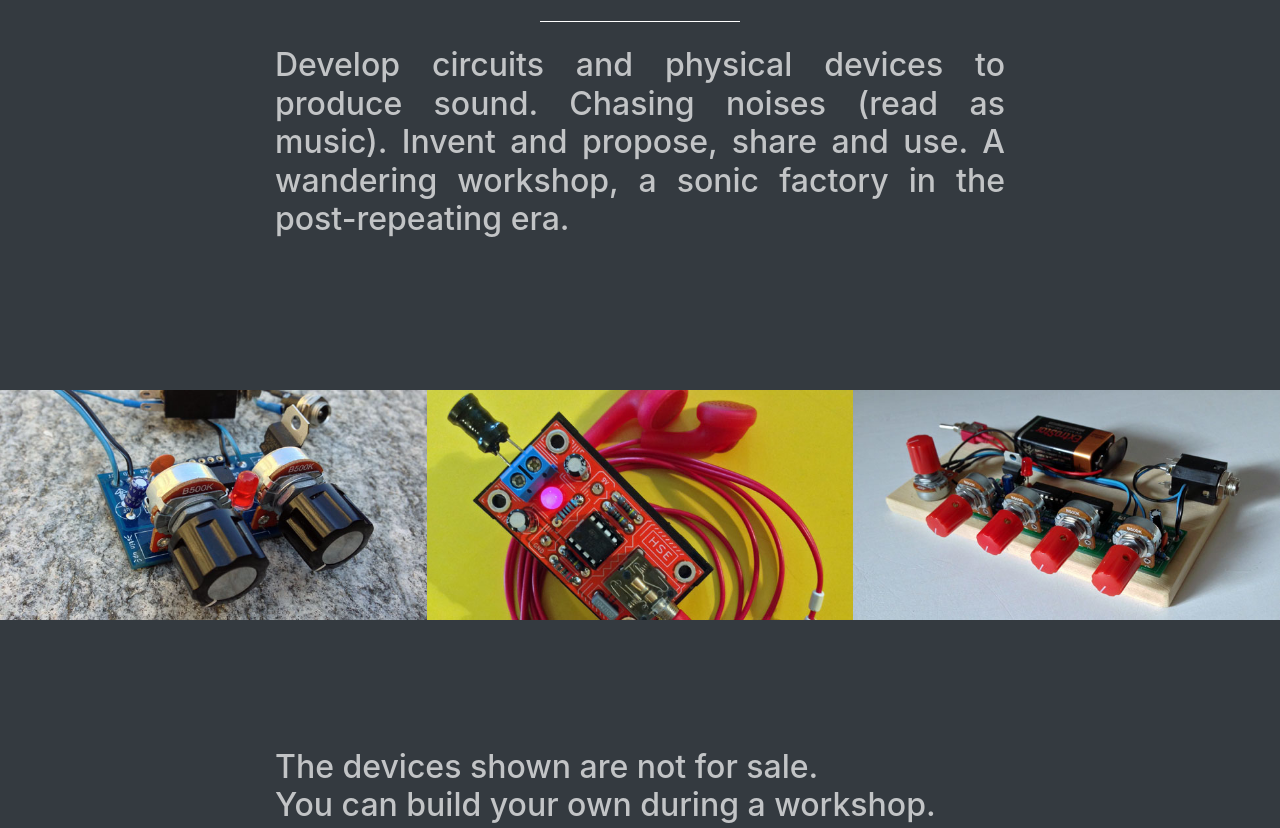
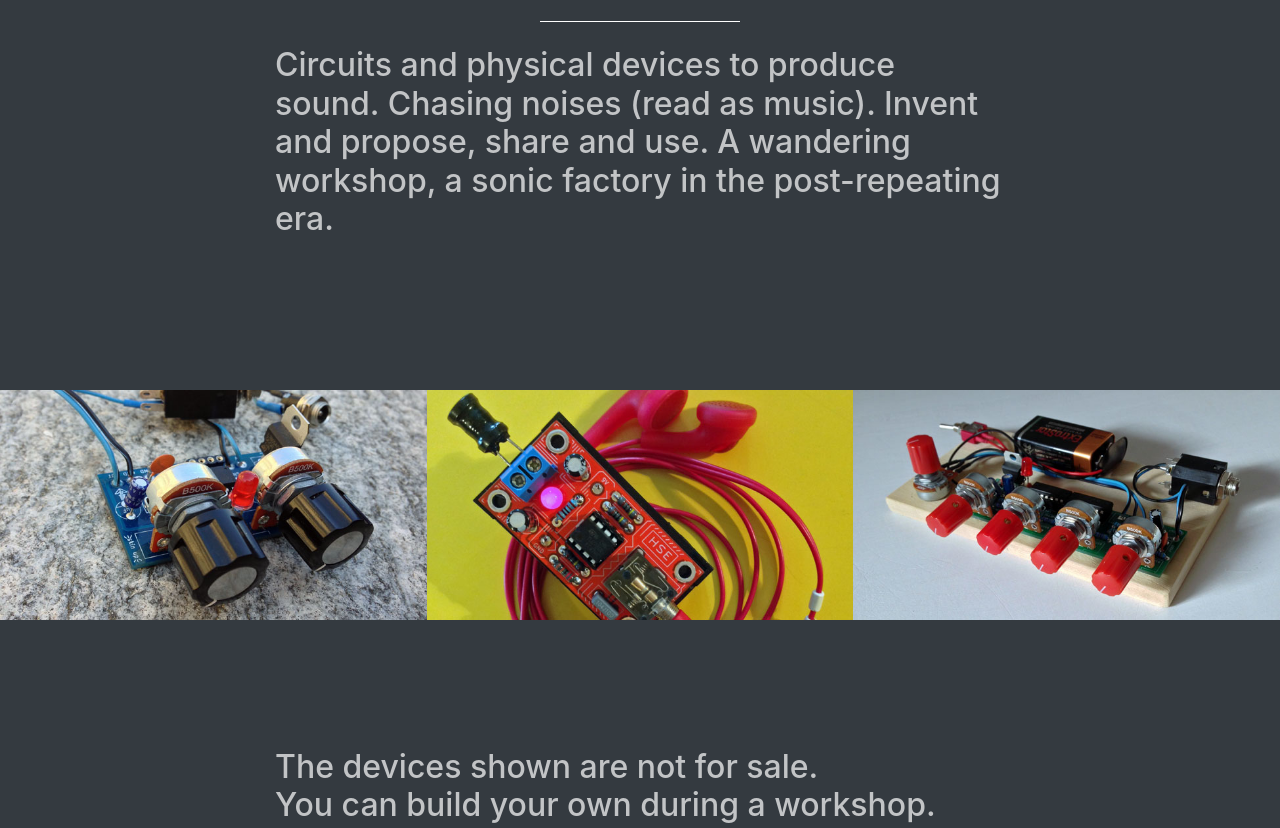
Before and after one commit to pangrus/pangrus.github.io, a website with bundled scripts: page index.html in a window 1280 px wide. Shown: the part 969-1797 px from the top of the page. Built offline with nearby package versions, Linux system fonts and the light colour scheme.

Commit message:
Update index.html

```diff
--- a/index.html
+++ b/index.html
@@ -58,9 +58,9 @@
                <div class="col-lg-8 mx-auto text-center">
                   <h2 class="section-heading text-white">Pangrus' Electro Acoustic Lab</h2>
                   <hr class="light my-4">
-                  <h2 class="text-faded mb-4 text-justify">
+                  <h2 class="text-faded mb-4 text-left">
 
-                     Develop circuits and physical devices to produce sound.
+                     Circuits and physical devices to produce sound.
                      Chasing noises (read as music).
                      Invent and propose, share and use.
                      A wandering workshop, a sonic factory in the post-repeating era.
```
